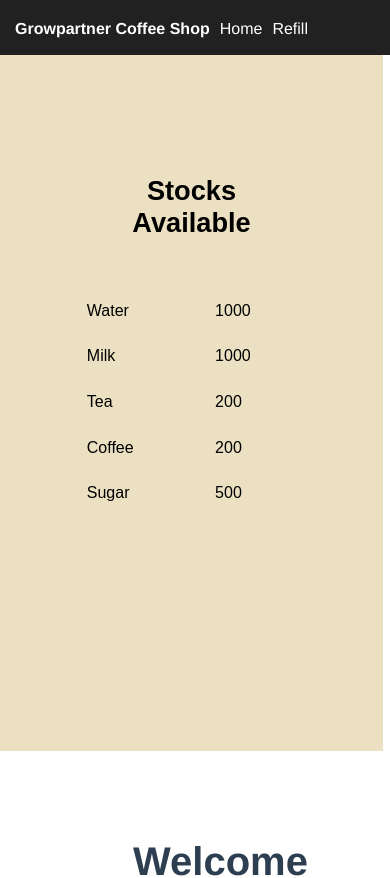
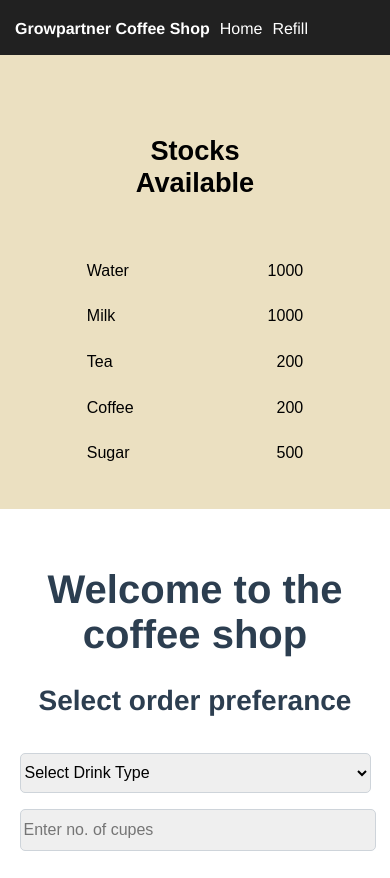
Before and after one commit to zair07/Growpartner-Coffe-Shop, a Vue app: page / in a window 390 px wide. Shown: the top 878 px of the page. Built offline with nearby package versions, Linux system fonts and the light colour scheme.

Commit message:
added media query

```diff
--- a/src/components/InputComp.vue
+++ b/src/components/InputComp.vue
@@ -167,6 +167,18 @@ h3 {
 .main-heading{
 margin-top: 2rem;
 }
+@media screen and (max-width: 770px) {
+  #InputComp {
+    padding: 10px;
+    width: 90%;
+  }
 
+}
+@media screen and (min-width: 770px) {
+  #InputComp {
+    width: 40%;
+  }
+
+}
 
 </style>
--- a/src/components/Refill/Stocks.vue
+++ b/src/components/Refill/Stocks.vue
@@ -95,6 +95,9 @@ table {
   margin-top: 2rem;
   margin-left: 1rem;
 }
+table tr :nth-child(2){
+  text-align: end;
+}
 td {
   font-family: Arial, Helvetica, sans-serif;
   font-weight: 400;
--- a/src/views/Home.vue
+++ b/src/views/Home.vue
@@ -39,4 +39,21 @@ export default {
 .home > * :nth-child(2){
   flex: 1 1 70%;
 }
+@media screen and (max-width: 770px) {
+  .StockDiv {
+    width: 100%;
+    height: auto;
+    padding-top:0 ;
+    padding-bottom:0 ;
+  }
+  .home{
+  display: flex;
+  /* flex-direction: column-reverse; */
+  }
+
+}
+  /* @media screen and (max-width: 450px) {
+  .nav-links li {
+    margin: 15px 5px;
+  } */
 </style>
```
